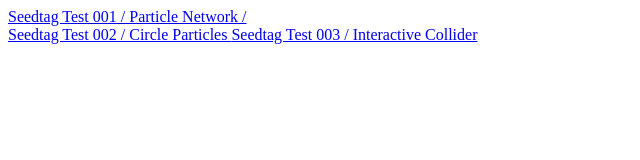
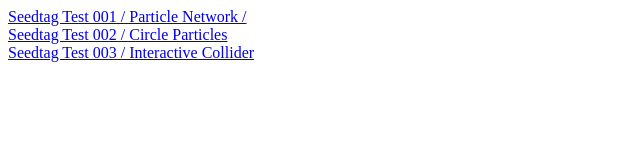
Before and after one commit to juanSeedtag/juanseedtag.github.io, a plain HTML site: page index.html in a window 1280 px wide. Shown: the whole page, without its empty margins (0-640 px from the left). Drawn offline with Linux system fonts and the light colour scheme.

Commit message:
Update index.html

```diff
--- a/index.html
+++ b/index.html
@@ -1,3 +1,3 @@
 <a href="particles/index.html"> Seedtag Test 001 / Particle Network / </a><br>
-<a href="particles.js-master/demo/index.html"> Seedtag Test 002 / Circle Particles
-<a href="interactive_Fixed/index.html"> Seedtag Test 003 / Interactive Collider </a><br>
+<a href="particles.js-master/demo/index.html"> Seedtag Test 002 / Circle Particles <br>
+<a href="interactive_Fixed/index.html"> Seedtag Test 003 / Interactive Collider </a>
```
